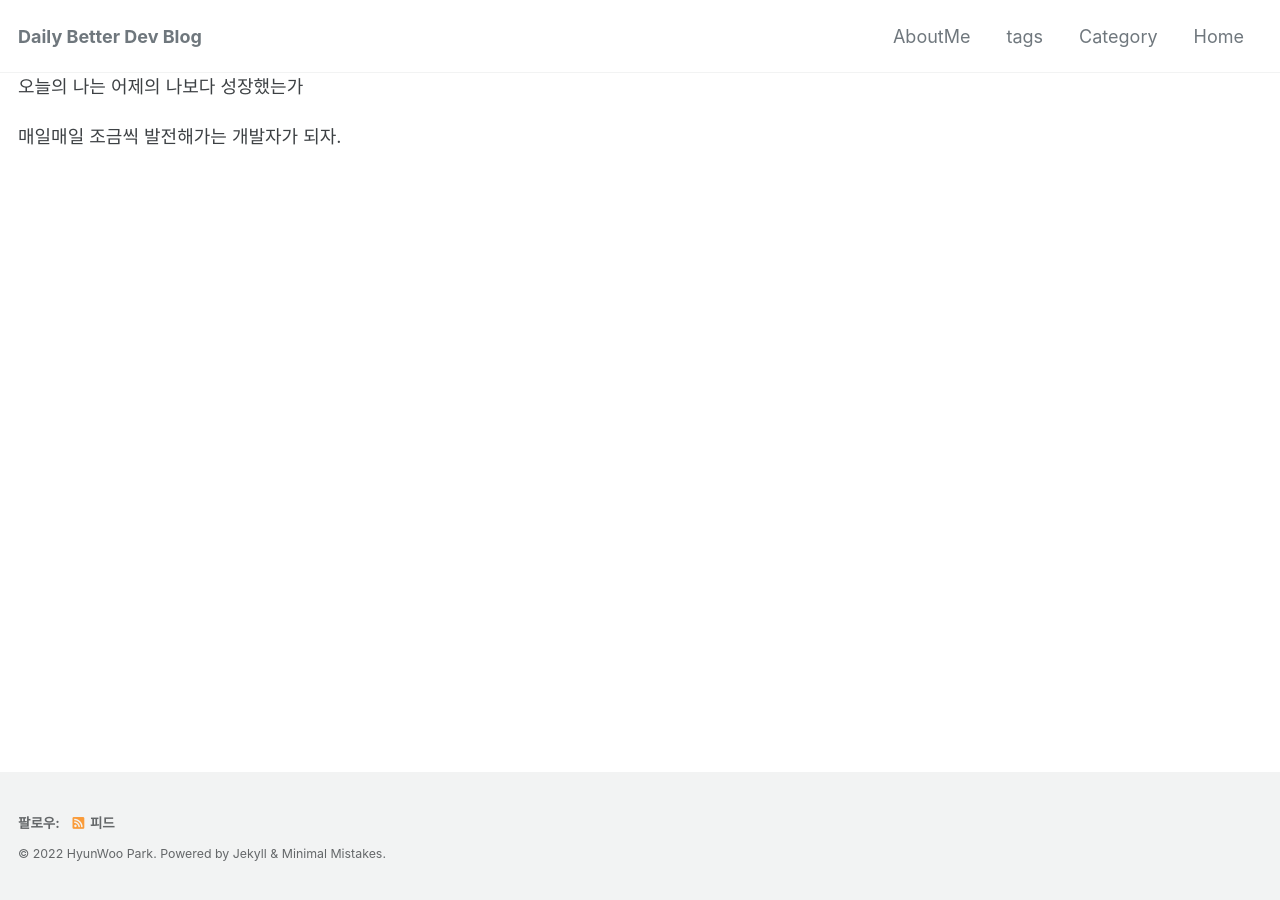
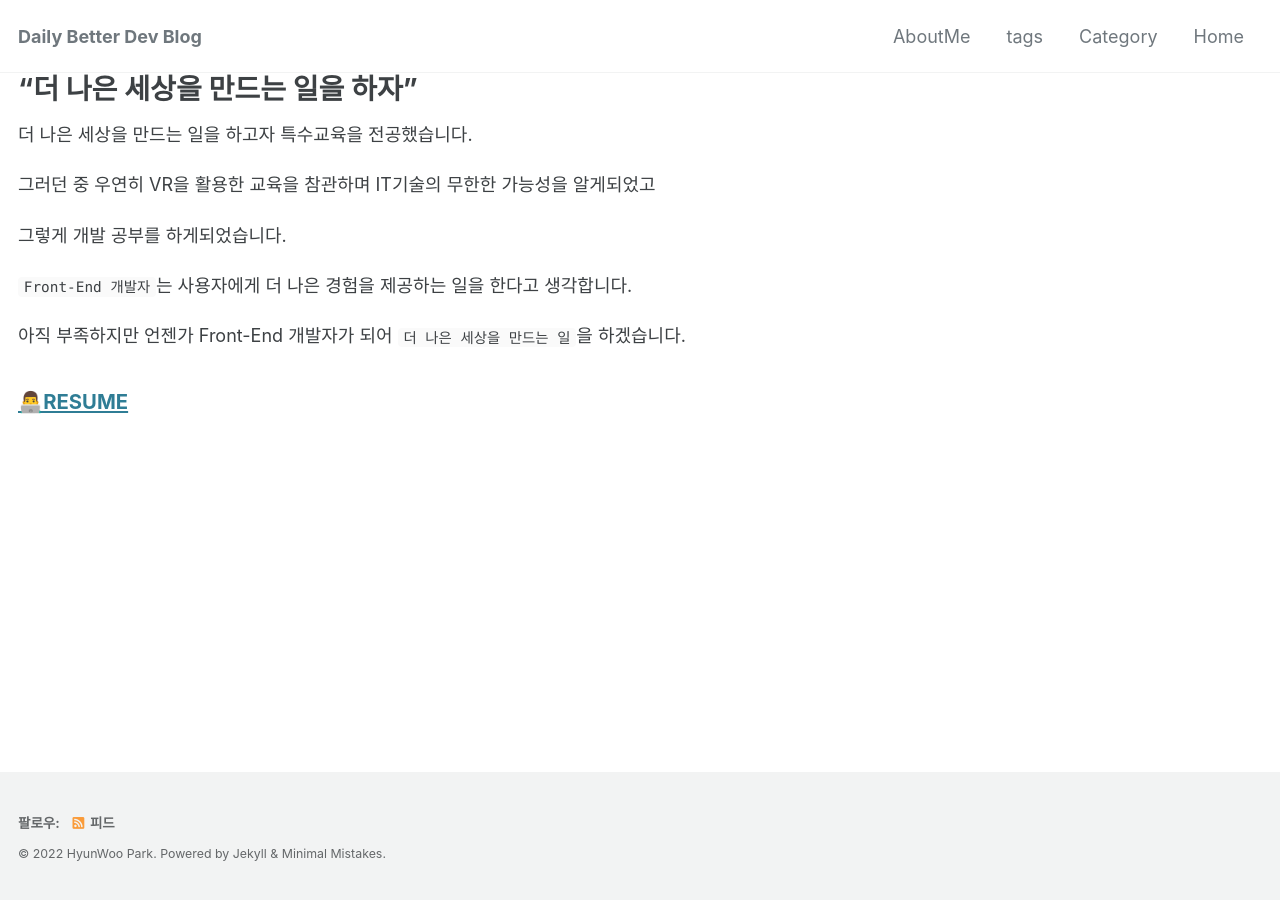
Before and after one commit to dailybetter/dailybetter.github.io, a Jekyll site: the page built from _pages/about.md, in a window 1280 px wide. Built offline with Jekyll 4.4.1, drawn with Linux system fonts in a browser that asks for light colours; cached includes are drawn as plain includes; some web fonts are replaced.

Commit message:
aboutpageUpdate

```diff
--- a/_pages/about.md
+++ b/_pages/about.md
@@ -6,7 +6,21 @@ header:
 overlay_image: /assets/images/profile3.jpg
 overlay_filter: 0.5
 ---
-오늘의 나는 어제의 나보다 성장했는가
 
-매일매일 조금씩 발전해가는 개발자가 되자.
+# "더 나은 세상을 만드는 일을 하자"
+
+
+더 나은 세상을 만드는 일을 하고자 특수교육을 전공했습니다.
+
+그러던 중 우연히 VR을 활용한 교육을 참관하며 IT기술의 무한한 가능성을 알게되었고
+
+그렇게 개발 공부를 하게되었습니다.
+
+
+`Front-End 개발자`는 사용자에게 더 나은 경험을 제공하는 일을 한다고 생각합니다.
+
+아직 부족하지만 언젠가 Front-End 개발자가 되어 `더 나은 세상을 만드는 일`을 하겠습니다.
+<br>
+
+### [👨‍💻RESUME](https://fabulous-bed-afc.notion.site/601b28463e824b8f95942677423b643b)
 <!-- <h1>박현우|Resume</h1> -->
```
